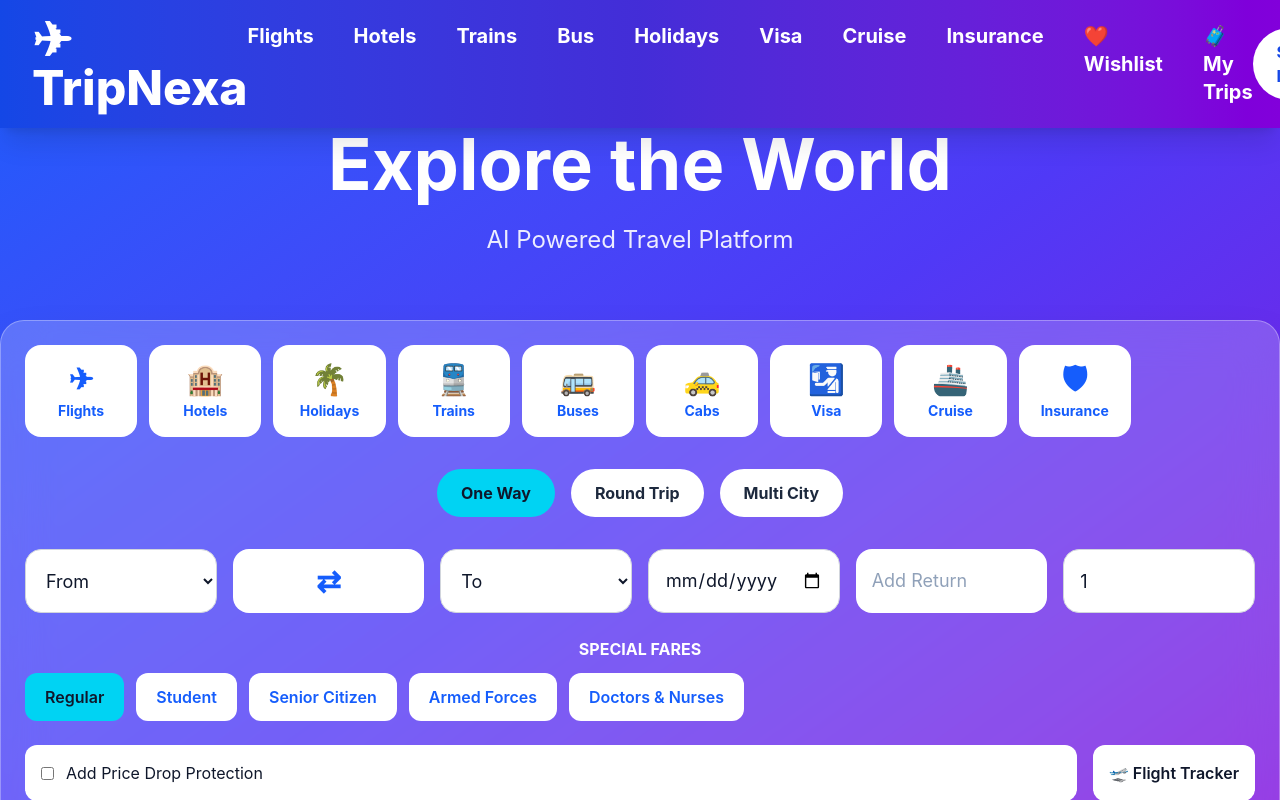
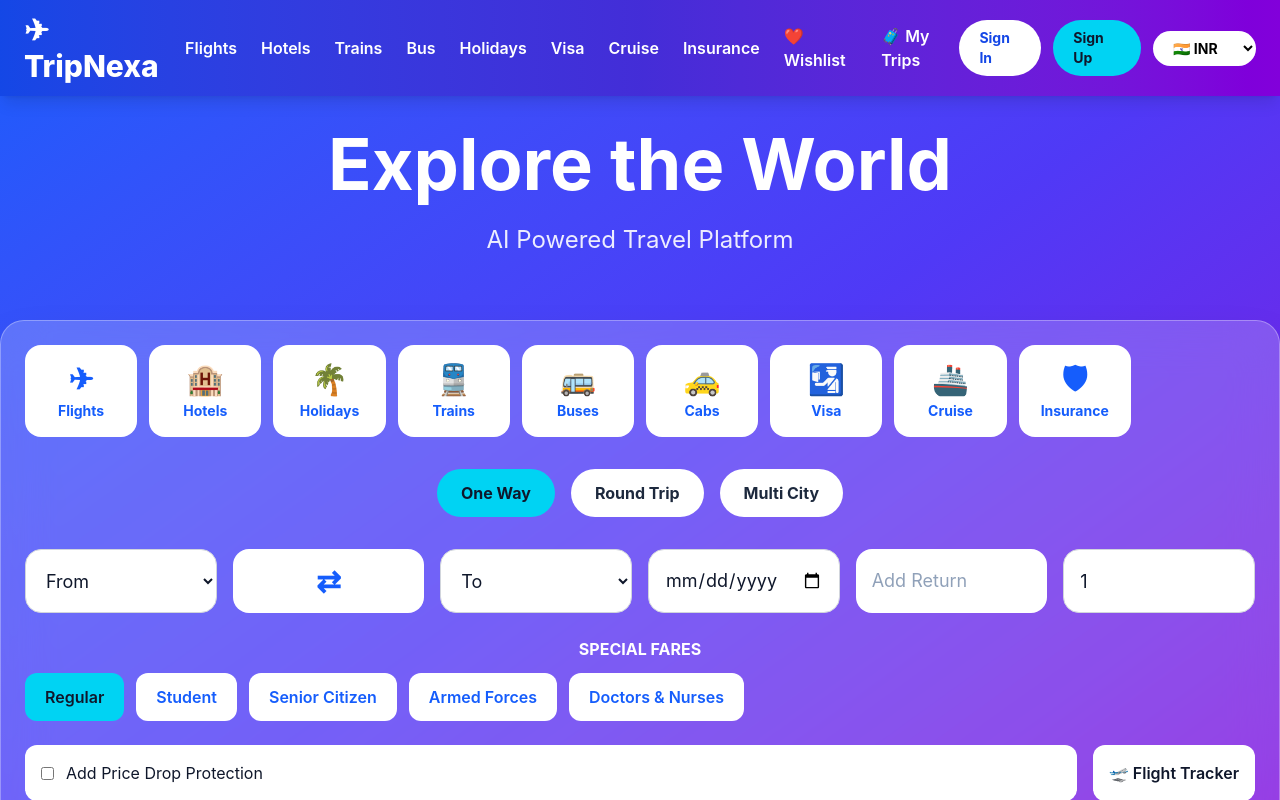
Before and after one commit to aryan20065-cloud/TripNexa, a React (Vite) app in the folder client/: page / in a window 1280 px wide. Shown: the top 800 px of the page. Built offline with nearby package versions, Linux system fonts and the light colour scheme.

Commit message:
Reduced navbar size for perfect fit

```diff
--- a/client/src/components/layout/Navbar.jsx
+++ b/client/src/components/layout/Navbar.jsx
@@ -2,101 +2,55 @@
 
 function Navbar() {
   return (
-    <nav className="fixed top-0 left-0 w-full z-50 bg-gradient-to-r from-blue-700 via-indigo-700 to-purple-700 shadow-xl">
-
-      <div className="max-w-7xl mx-auto flex items-center justify-between px-8 py-4">
-
-        {/* Logo */}
-
-        <Link
-          to="/"
-          className="text-5xl font-extrabold text-white flex items-center gap-2"
-        >
+    <nav className="fixed top-0 left-0 w-full z-50 bg-gradient-to-r from-blue-700 via-indigo-700 to-purple-700 shadow-lg">
+      <div className="max-w-7xl mx-auto flex items-center justify-between px-6 py-3">
+        <Link to="/" className="text-3xl font-extrabold text-white flex items-center gap-2">
           ✈ TripNexa
         </Link>
 
-        {/* Menu */}
-
-        <div className="hidden lg:flex gap-10 text-white font-bold text-xl">
-
-          <Link to="/flights" className="hover:text-cyan-300">
-            Flights
-          </Link>
-
-          <Link to="/hotels" className="hover:text-cyan-300">
-            Hotels
-          </Link>
-
-          <Link to="/trains" className="hover:text-cyan-300">
-            Trains
-          </Link>
-
-          <Link to="/bus" className="hover:text-cyan-300">
-            Bus
-          </Link>
-
-          <Link to="/holidays" className="hover:text-cyan-300">
-            Holidays
-          </Link>
-
-          <Link to="/visa" className="hover:text-cyan-300">
-            Visa
-          </Link>
-
-          <Link to="/cruise" className="hover:text-cyan-300">
-            Cruise
-          </Link>
-
-          <Link to="/insurance" className="hover:text-cyan-300">
-            Insurance
-          </Link>
-
-          <Link to="/wishlist" className="hover:text-pink-400">
-            ❤️ Wishlist
-          </Link>
-
-          <Link to="/mytrips" className="hover:text-cyan-300">
-            🧳 My Trips
-          </Link>
-
+        <div className="hidden lg:flex items-center gap-6 text-white font-semibold text-base">
+          <Link to="/flights">Flights</Link>
+          <Link to="/hotels">Hotels</Link>
+          <Link to="/trains">Trains</Link>
+          <Link to="/bus">Bus</Link>
+          <Link to="/holidays">Holidays</Link>
+          <Link to="/visa">Visa</Link>
+          <Link to="/cruise">Cruise</Link>
+          <Link to="/insurance">Insurance</Link>
+          <Link to="/wishlist">❤️ Wishlist</Link>
+          <Link to="/mytrips">🧳 My Trips</Link>
         </div>
 
-        {/* Right Side */}
-
-        <div className="flex items-center gap-4">
-
+        <div className="flex items-center gap-3">
           <Link
             to="/signin"
-            className="bg-white text-blue-700 font-bold px-6 py-3 rounded-full hover:bg-blue-100 transition"
+            className="bg-white text-blue-700 font-bold px-5 py-2 rounded-full hover:bg-blue-100 transition text-sm"
           >
             Sign In
           </Link>
 
           <Link
             to="/signup"
-            className="bg-cyan-400 text-slate-900 font-bold px-6 py-3 rounded-full hover:scale-105 transition"
+            className="bg-cyan-400 text-slate-900 font-bold px-5 py-2 rounded-full hover:scale-105 transition text-sm"
           >
             Sign Up
           </Link>
 
           <select
-            className="bg-white rounded-full px-5 py-3 font-bold outline-none cursor-pointer"
+            className="bg-white rounded-full px-4 py-2 font-bold outline-none cursor-pointer text-sm"
+            defaultValue={localStorage.getItem("currency") || "INR"}
             onChange={(e) => {
               localStorage.setItem("currency", e.target.value);
               window.location.reload();
             }}
-            defaultValue={localStorage.getItem("currency") || "INR"}
           >
             <option value="INR">🇮🇳 INR</option>
             <option value="USD">🇺🇸 USD</option>
             <option value="EUR">🇪🇺 EUR</option>
             <option value="AED">🇦🇪 AED</option>
           </select>
-
         </div>
-
       </div>
-
     </nav>
   );
 }
```
